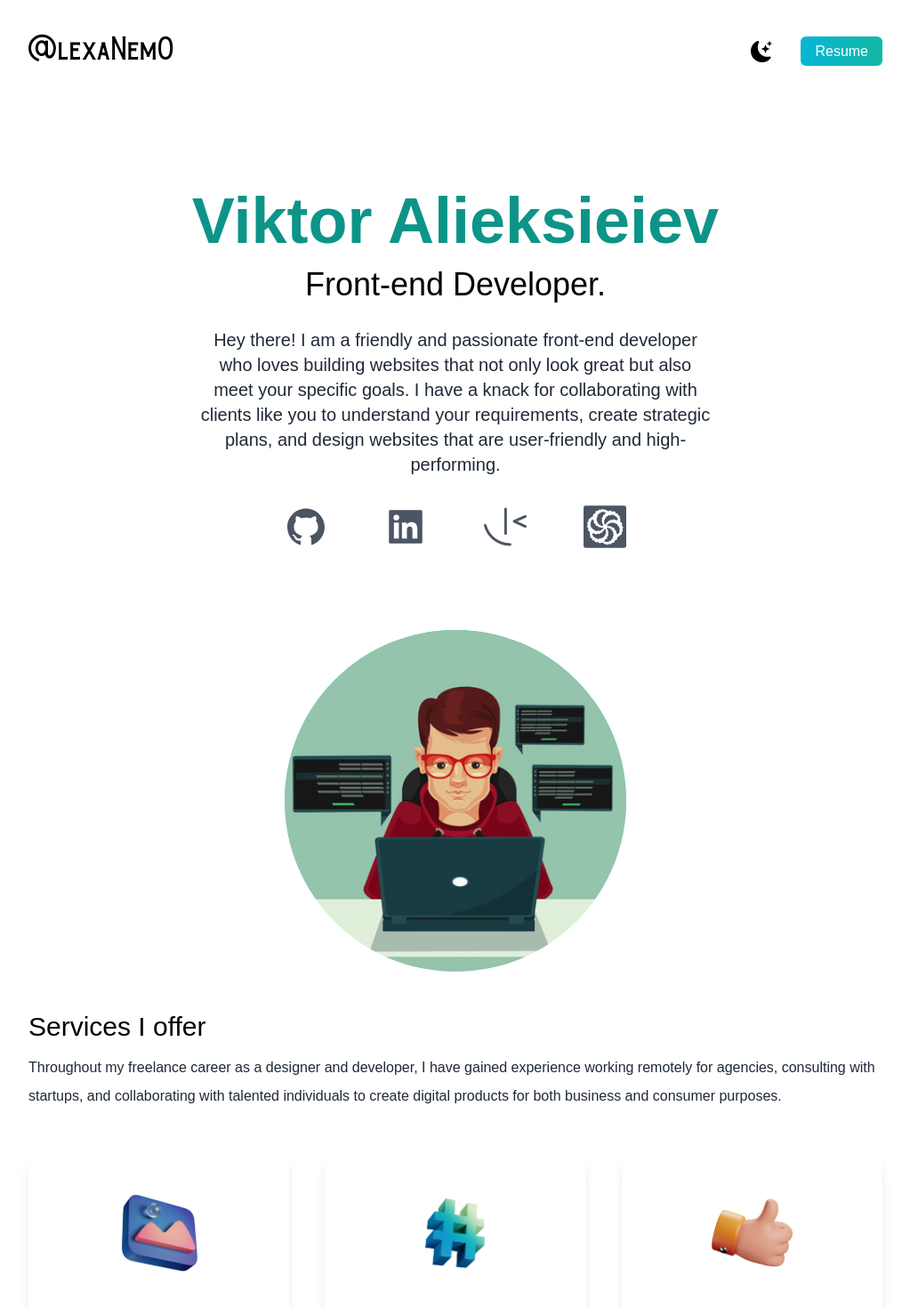
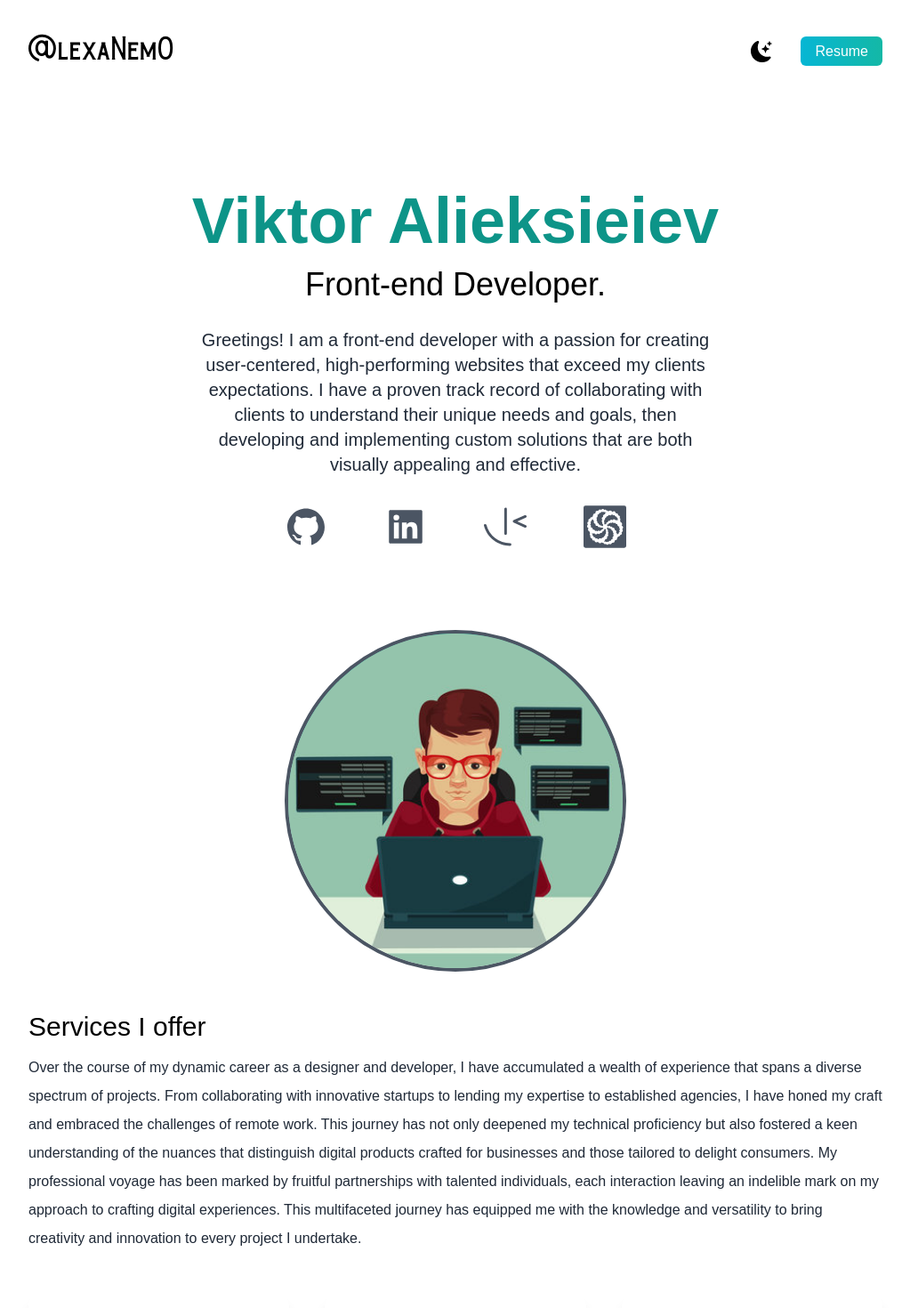
Before and after one commit to AlexaNem0/react-portofolio-with-tailwind-main, a Next.js app: page / in a window 1280 px wide. Shown: the top 1470 px of the page at 89% size, without its empty margins (128-1151 px from the left). Built offline with nearby package versions, Linux system fonts and the light colour scheme.

Commit message:
fix: width main picture

```diff
--- a/pages/index.js
+++ b/pages/index.js
@@ -273,11 +273,12 @@ export default function Home() {
             </h3>
             {/* Introduction text */}
             <p className="max-w-xl py-5 mx-auto leading-8 text-gray-800 text-md dark:text-gray-200 md:text-xl">
-              Hey there! I am a friendly and passionate front-end developer who
-              loves building websites that not only look great but also meet
-              your specific goals. I have a knack for collaborating with clients
-              like you to understand your requirements, create strategic plans,
-              and design websites that are user-friendly and high-performing.
+              Greetings! I am a front-end developer with a passion for creating
+              user-centered, high-performing websites that exceed my clients
+              expectations. I have a proven track record of collaborating with
+              clients to understand their unique needs and goals, then
+              developing and implementing custom solutions that are both
+              visually appealing and effective.
             </p>
 
             {/* Social Media Icons */}
@@ -296,7 +297,7 @@ export default function Home() {
           </div>
 
           {/* Profile Image */}
-          <div className="relative mx-auto my-10 overflow-hidden rounded-full bg-gradient-to-b from-teal-400 w-80 h-80 md:h-96 md:w-96 hover:scale-105">
+          <div className="relative mx-auto my-10 overflow-hidden border-4 border-gray-600 rounded-full dark:border-slate-100 w-60 h-60 bg-gradient-to-b from-teal-400 md:h-96 md:w-96 hover:scale-105">
             <Image
               src={deved}
               layout="fill"
@@ -311,10 +312,20 @@ export default function Home() {
           <div>
             <h3 className="py-1 text-3xl dark:text-white">Services I offer</h3>
             <p className="py-2 leading-8 text-gray-800 text-md dark:text-gray-200">
-              Throughout my freelance career as a designer and developer, I have
-              gained experience working remotely for agencies, consulting with
-              startups, and collaborating with talented individuals to create
-              digital products for both business and consumer purposes.
+              Over the course of my dynamic career as a designer and developer,
+              I have accumulated a wealth of experience that spans a diverse
+              spectrum of projects. From collaborating with innovative startups
+              to lending my expertise to established agencies, I have honed my
+              craft and embraced the challenges of remote work. This journey has
+              not only deepened my technical proficiency but also fostered a
+              keen understanding of the nuances that distinguish digital
+              products crafted for businesses and those tailored to delight
+              consumers. My professional voyage has been marked by fruitful
+              partnerships with talented individuals, each interaction leaving
+              an indelible mark on my approach to crafting digital experiences.
+              This multifaceted journey has equipped me with the knowledge and
+              versatility to bring creativity and innovation to every project I
+              undertake.
             </p>
           </div>
 
```
